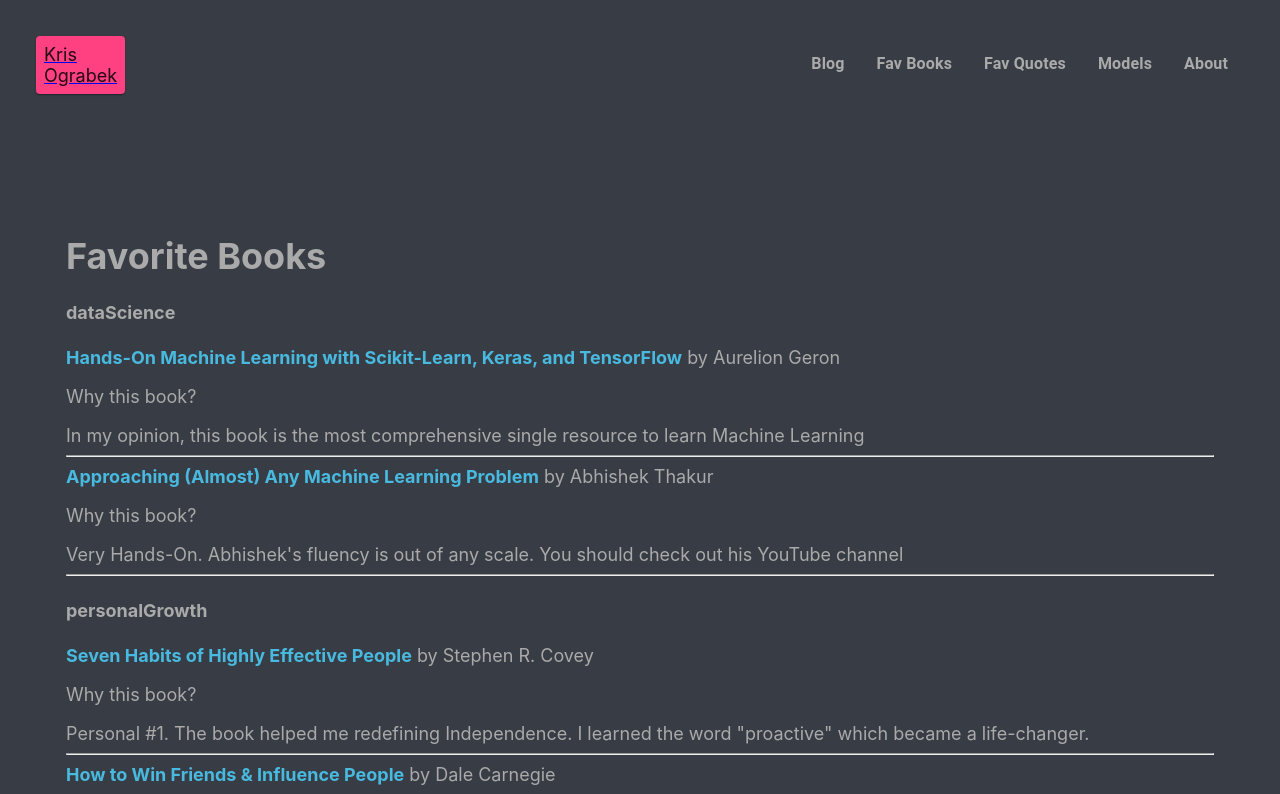
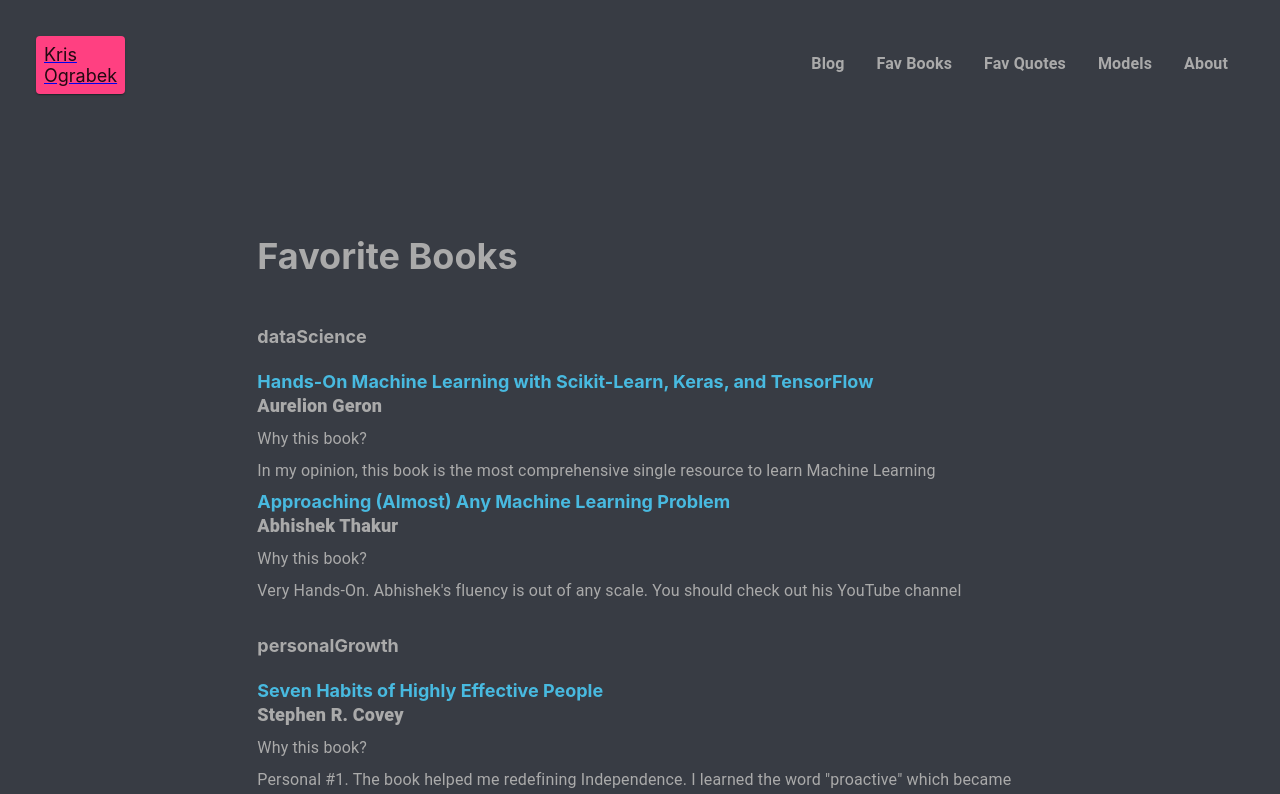
Before and after one commit to krisograbek/my-website, a React (Create React App) app: page /favbooks in a window 1280 px wide. Shown: the top 794 px of the page. Built offline with nearby package versions, Linux system fonts and the light colour scheme.

Commit message:
add description to quotes, change style in books, add xs to components

```diff
--- a/src/components/About.js
+++ b/src/components/About.js
@@ -9,11 +9,11 @@ const textWidth = 7;
 
 const useStyles = makeStyles(() => ({
   aboutRoot: {
-    padding: '30px',
+    // padding: '16px',
     // maxWidth: '80%'
   },
   textItem: {
-    padding: '16px'
+    // padding: '8px'
   }
 }));
 
@@ -21,6 +21,8 @@ function About() {
   const classes = useStyles();
 
   return (
+    <Grid item xs={10}>
+      <h1>About</h1>
       <Grid
         className={classes.aboutRoot}
         container
@@ -127,6 +129,7 @@ function About() {
           </Grid>
         </Grid>
       </Grid>
+    </Grid>
   )
 }
 
--- a/src/components/Blog.js
+++ b/src/components/Blog.js
@@ -1,4 +1,4 @@
-import { Grid, Typography } from "@material-ui/core";
+import { Grid, makeStyles, Typography } from "@material-ui/core";
 import React from "react";
 import { Link } from "react-router-dom";
 import articles from "./data/articles.json";
--- a/src/components/FavBooks.js
+++ b/src/components/FavBooks.js
@@ -1,20 +1,45 @@
-import { Grid } from "@material-ui/core";
+import { Grid, makeStyles, Typography } from "@material-ui/core";
 import React from "react";
 import { Link } from "react-router-dom";
 import books from './data/books.json';
 import "./Links.css";
 
+const useStyles = makeStyles(() => ({
+  author: {
+    fontWeight: 800,
+    fontSize: 'calc(10px + 1vmin)'
+  }
+}));
+
 function FavBooks() {
+  const classes = useStyles();
+
   const bookKeys = Object.keys(books);
 
   return (
-    <Grid item>
+    <Grid item xs={8}>
       <h1>Favorite Books</h1>
+      <Grid
+        container
+        direction="column"
+        spacing={1}
+      >
         {bookKeys.map((bookKey, id) =>
-        <div key={id}>
+          <Grid item key={id}>
             <h4>{bookKey}</h4>
+            <Grid
+              container
+              direction="column"
+              spacing={1}
+            >
               {books[bookKey].map((book, key) =>
                 <Grid item key={key}>
+                  <Grid
+                    container
+                    direction="column"
+                    spacing={1}
+                  >
+                    <Grid item>
                       <Link
                         className="LinkStyle external"
                         href={book.link}
@@ -22,16 +47,22 @@ function FavBooks() {
                         rel="noreferrer"
                       >
                         {book.title}
-              </Link> by
-              <span> {book.author} </span>
-              {/* <p>What's this book about? {book.description}</p> */}
-              <p>Why this book?</p>
-              <div>{book.impact}</div>
-              <hr />
+                      </Link>
+                      <Typography component="div" className={classes.author}>{book.author} </Typography>
+                    </Grid>
+                    <Grid item>
+                      <Typography>Why this book?</Typography>
+                    </Grid>
+                    <Grid item>
+                      <Typography>{book.impact}</Typography>
+                    </Grid>
+                  </Grid>
                 </Grid>
               )}
-        </div>
+            </Grid>
+          </Grid>
         )}
+      </Grid>
     </Grid >
   )
 }
--- a/src/components/Models.js
+++ b/src/components/Models.js
@@ -5,7 +5,7 @@ import Video from "./Video";
 
 function Models() {
   return (
-    <Grid item>
+    <Grid item xs={8}>
       <h1>Models</h1>
       <Grid container>
         {models.map((model) => {
--- a/src/components/Quote.css
+++ b/src/components/Quote.css
@@ -8,7 +8,7 @@
 blockquote {
   margin: 0 auto;
   padding: 1em;
-  border-left: 5px solid #999;
+  border-left: 5px solid #777;
 }
 blockquote:before {
   display: none;
@@ -17,7 +17,7 @@ blockquote:not(:first-of-type) {
   margin-top: .5em;
 }
 blockquote p {
-  color: #888;
+  color: #aaa;
   font-size: 12pt;
   line-height: 1.4;
   font-family: 'PT Serif', Cambria, 'Hoefler Text', Utopia, 'Liberation Serif', 'Nimbus Roman No9 L Regular', Times, 'Times New Roman', serif;
@@ -25,7 +25,7 @@ blockquote p {
 blockquote footer {
   margin-top: .5em;
   padding: 0;
-  color: #777;
+  color: #999;
   font-size: 12pt;
   text-align: left;
   font-style: italic;
@@ -36,7 +36,7 @@ blockquote footer:before {
 blockquote:nth-of-type(even) {
   text-align: right;
   border-left: none;
-  border-right: 5px solid #999;
+  border-right: 5px solid #777;
 }
 blockquote:nth-of-type(even) footer {
   text-align: right;
--- a/src/components/Quotes.js
+++ b/src/components/Quotes.js
@@ -1,29 +1,27 @@
-import { Grid, makeStyles } from '@material-ui/core'
+import { Grid, makeStyles, Typography } from '@material-ui/core'
 import React from 'react'
 import quotes from './data/quotes.json'
 import "./Quote.css"
 
 const useStyles = makeStyles(() => ({
-  quote: {
-    color: 'red'
-  },
-  author: {
-    color: 'green'
+  pad: {
+    paddingBottom: '16px'
   }
 }));
 
 function Quotes() {
   const classes = useStyles();
   return (
-    <Grid item
-      xs={8}
-    >
-      <h3>Quotes</h3>
+    <Grid item xs={8}>
       {/* <Grid container
         direction="column"
         justifyContent="center"
         alignContent="center"
       > */}
+      <h1>Quotes</h1>
+      <Typography className={classes.pad} >
+        My favorite quotes, that resonate the most. They tell a lot about the life I'm trying to live.
+      </Typography>
       {quotes.map((quote) =>
         // <Grid item
         // >
```
Lines whose indentation alone changed are shown as unchanged.
